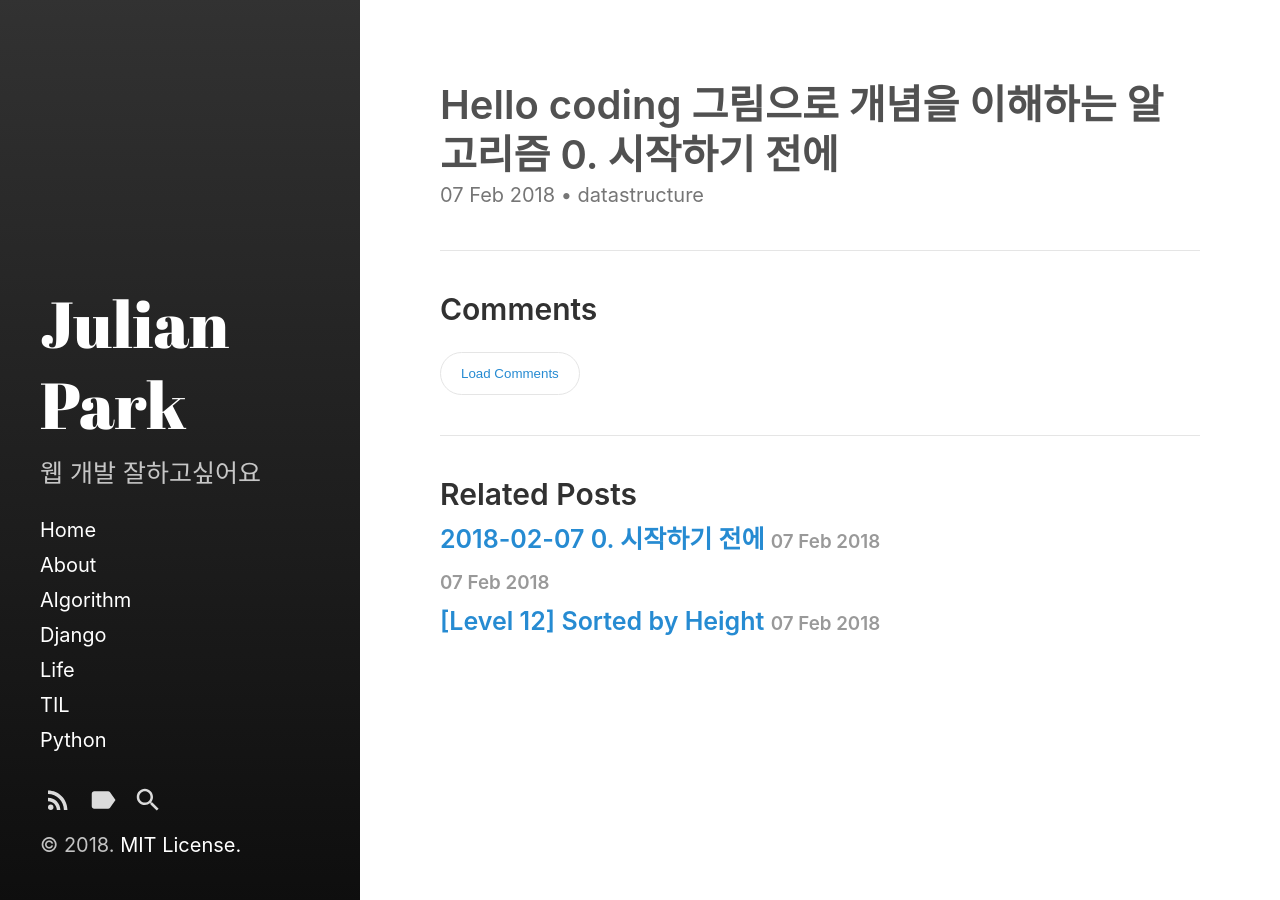
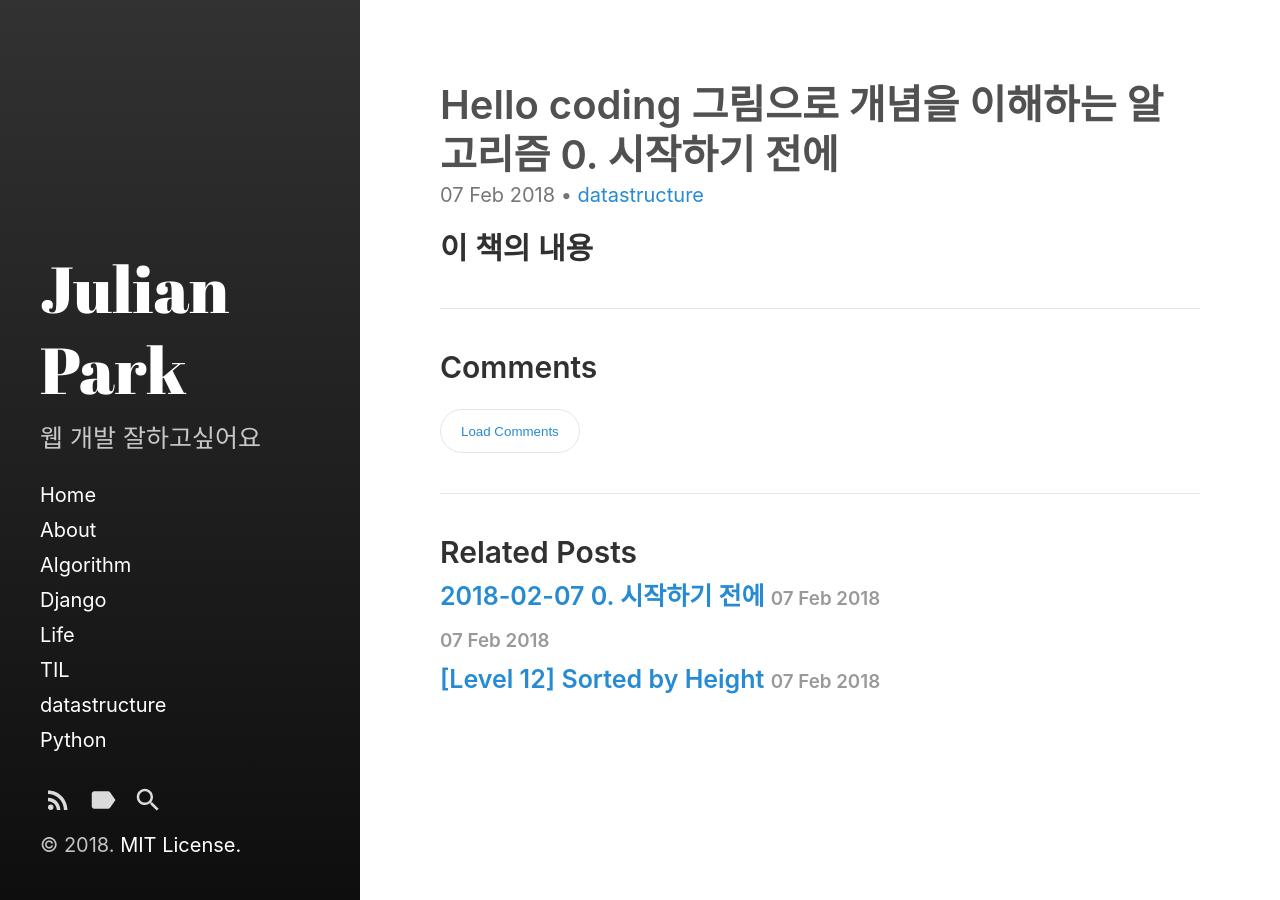
Before and after one commit to Chrisaor/chrisaor.github.com, a Jekyll site: the page built from _posts/Datastructure/2018-02-07-chapter0.md, in a window 1280 px wide. Built offline with Jekyll 4.4.1, drawn with Linux system fonts in a browser that asks for light colours.

Commit message:
category update

```diff
--- a/_posts/Datastructure/2018-02-07-chapter0.md
+++ b/_posts/Datastructure/2018-02-07-chapter0.md
@@ -4,3 +4,5 @@ title:  "Hello coding 그림으로 개념을 이해하는 알고리즘 0. 시작
 date:   2018-02-07 11:30:00 +0900
 categories: datastructure
 ---
+
+## 이 책의 내용
--- /dev/null
+++ b/category/datastructure.md
@@ -0,0 +1,4 @@
+---
+layout: category
+title: datastructure
+---
```
